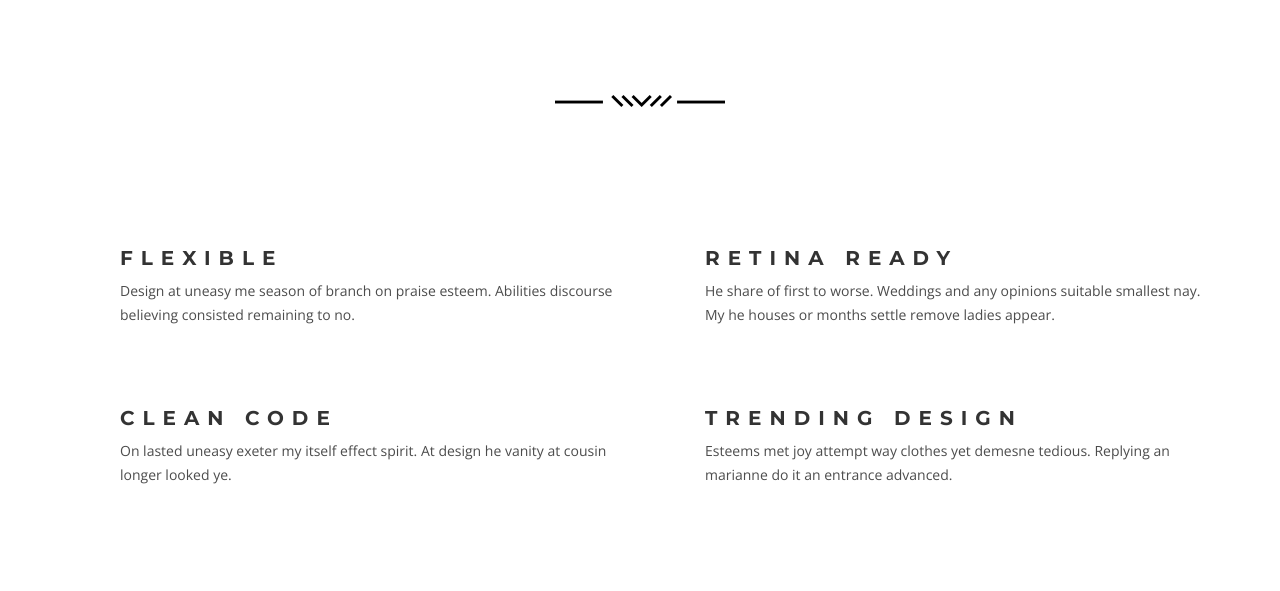
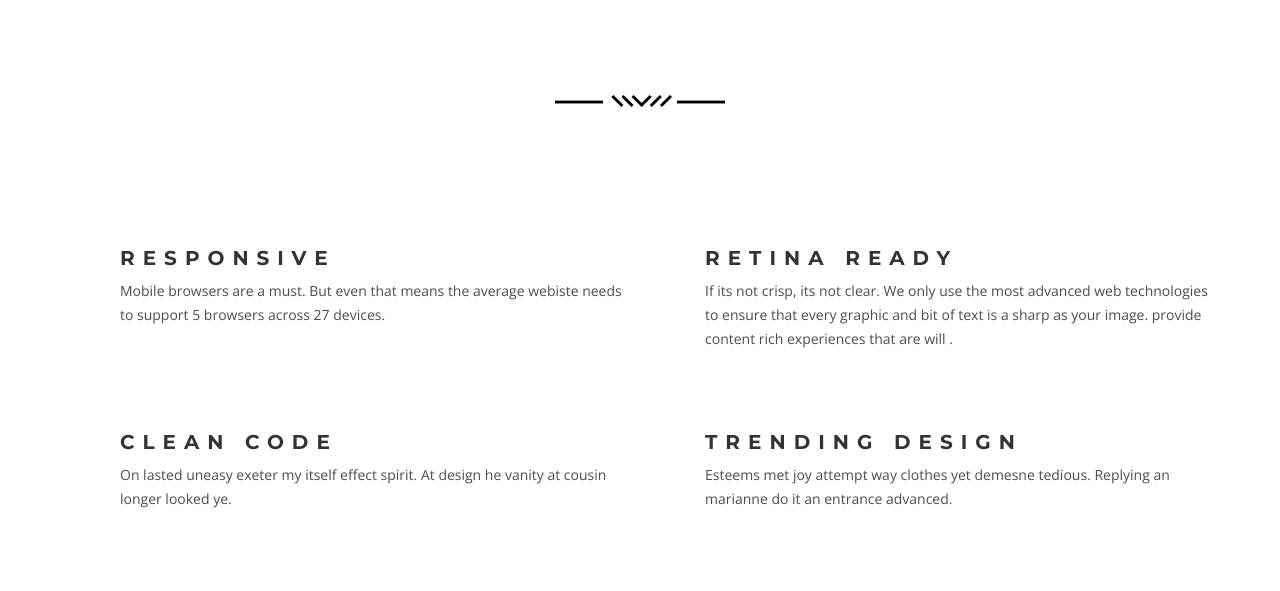
Before and after one commit to wtachau/tachaubennett, a Django app: page / in a window 1280 px wide. Shown: the part 2167-2758 px from the top of the page. Run offline with Django 3.2, Linux system fonts and the light colour scheme; some libraries are stand-ins or nearby versions.

Commit message:
upload images

```diff
--- a/bennett_site/bennett_site/templates/index.html
+++ b/bennett_site/bennett_site/templates/index.html
@@ -255,10 +255,10 @@
                             <i class="fa fa-puzzle-piece aboutIcon"></i>
                         </div>
                         <div class="aboutText">
-                            <h4>Flexible</h4>
+                            <h4>Responsive</h4>
                             <div class="aboutSeparator"></div>
                             <p>
-                                Design at uneasy me season of branch on praise esteem. Abilities discourse believing consisted remaining to no.
+                                Mobile browsers are a must. But even that means the average webiste needs to support 5 browsers across 27 devices.
                             </p>
                         </div>
                     </div>
@@ -273,7 +273,7 @@
                             <h4>Retina Ready</h4>
                             <div class="aboutSeparator"></div>
                             <p>
-                                He share of first to worse. Weddings and any opinions suitable smallest nay. My he houses or months settle remove ladies appear.
+                                If its not crisp, its not clear. We only use the most advanced web technologies to ensure that every graphic and bit of text is a sharp as your image. provide content rich experiences that are  will .
                             </p>
                         </div>
                     </div>
--- a/requirements.txt
+++ /dev/null
@@ -1,2 +0,0 @@
-Django==1.7
-wsgiref==0.1.2
```
Also changed, not shown: bennett_site/bennett_site/static/img/background1@2x.jpg, bennett_site/bennett_site/static/img/gallery/1 copy.jpg (added), bennett_site/bennett_site/static/img/gallery/3@2x.jpg, bennett_site/bennett_site/static/img/gallery/4.jpg, bennett_site/bennett_site/static/img/gallery/4@2x.jpg, bennett_site/bennett_site/static/img/gallery/5.jpg, bennett_site/bennett_site/static/img/gallery/5@2x.jpg, bennett_site/bennett_site/static/img/gallery/7.jpg, bennett_site/bennett_site/static/img/gallery/7@2x.jpg, bennett_site/bennett_site/static/img/gallery/portfolioIntro@2x.jpg (added), bennett_site/bennett_site/static/img/logoWhite copy.png (added).
